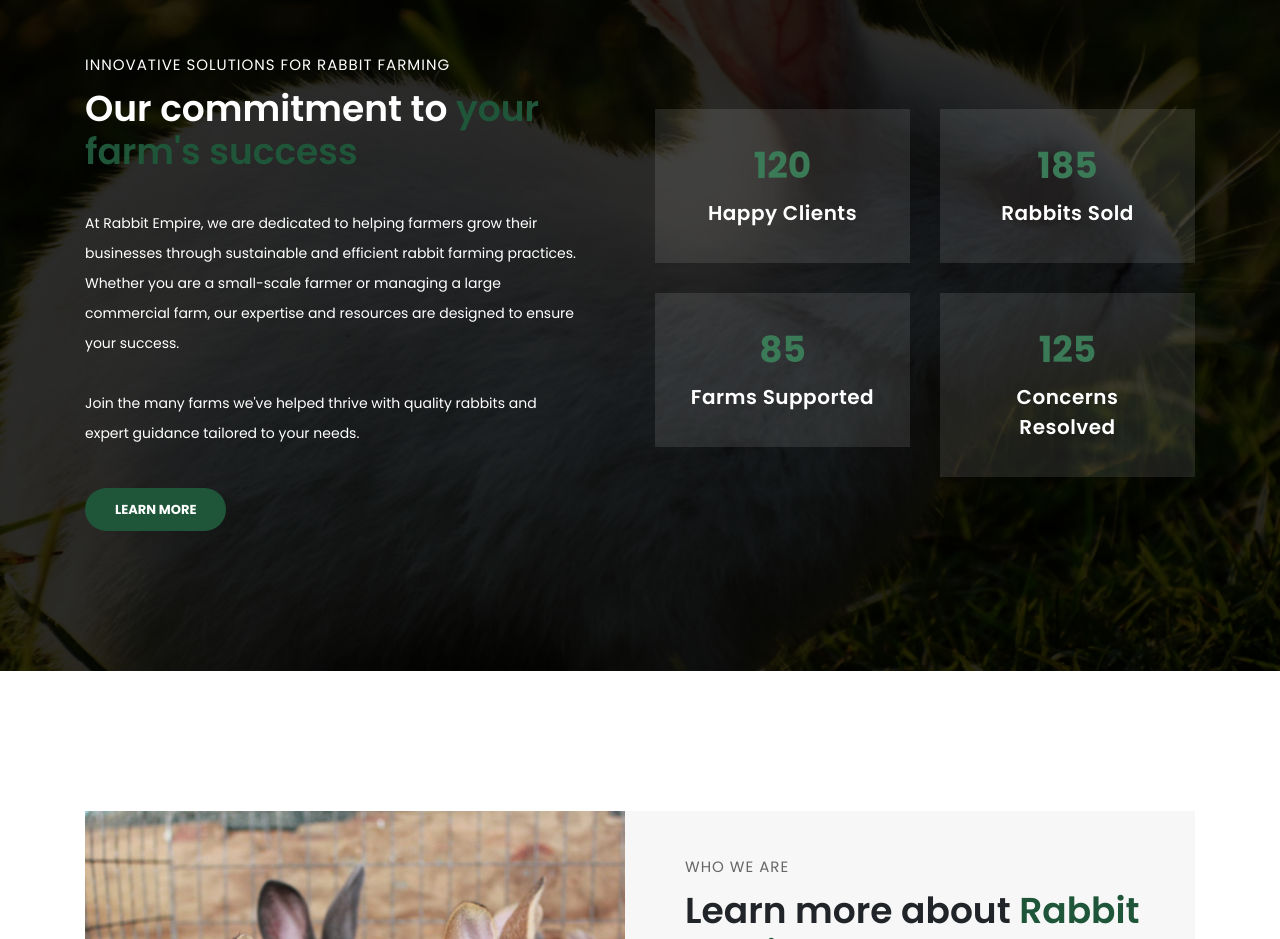
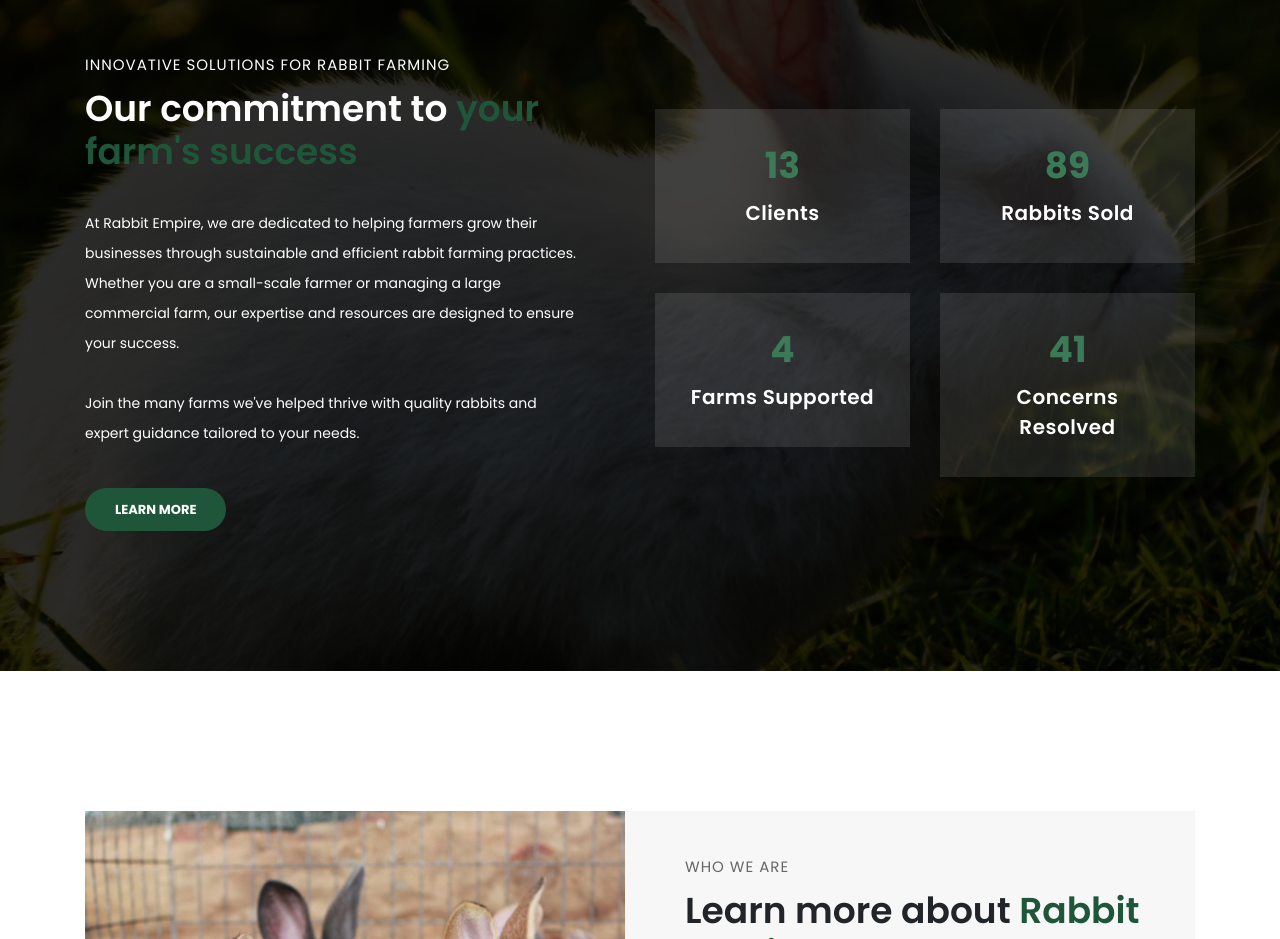
Before and after one commit to erickwakyeboateng/rabbitempire, a plain HTML site: page index.html in a window 1280 px wide. Shown: the part 1940-2879 px from the top of the page. Drawn offline with nearby package versions, Linux system fonts and the light colour scheme.

Commit message:
Update index.html

```diff
--- a/index.html
+++ b/index.html
@@ -239,25 +239,25 @@
             <div class="row">
               <div class="col-md-6">
                 <div class="count-area-content">
-                  <div class="count-digit">120</div>
-                  <div class="count-title">Happy Clients</div>
+                  <div class="count-digit">13</div>
+                  <div class="count-title">Clients</div>
                 </div>
               </div>
               <div class="col-md-6">
                 <div class="count-area-content">
-                  <div class="count-digit">185</div>
+                  <div class="count-digit">89</div>
                   <div class="count-title">Rabbits Sold</div>
                 </div>
               </div>
               <div class="col-md-6">
                 <div class="count-area-content">
-                  <div class="count-digit">85</div>
+                  <div class="count-digit">4</div>
                   <div class="count-title">Farms Supported</div>
                 </div>
               </div>
               <div class="col-md-6">
                 <div class="count-area-content">
-                  <div class="count-digit">125</div>
+                  <div class="count-digit">41</div>
                   <div class="count-title">Concerns Resolved</div>
                 </div>
               </div>
```
